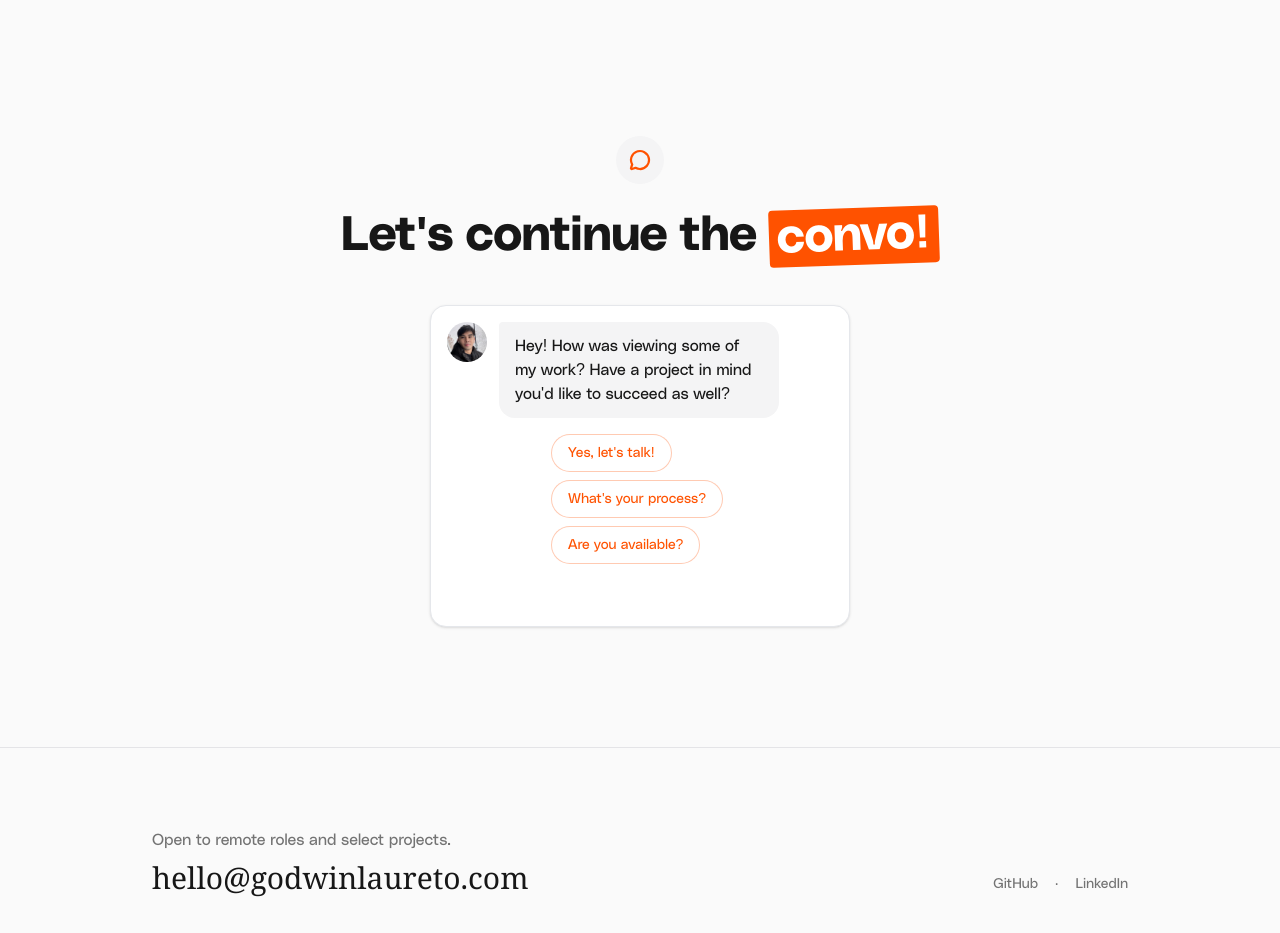
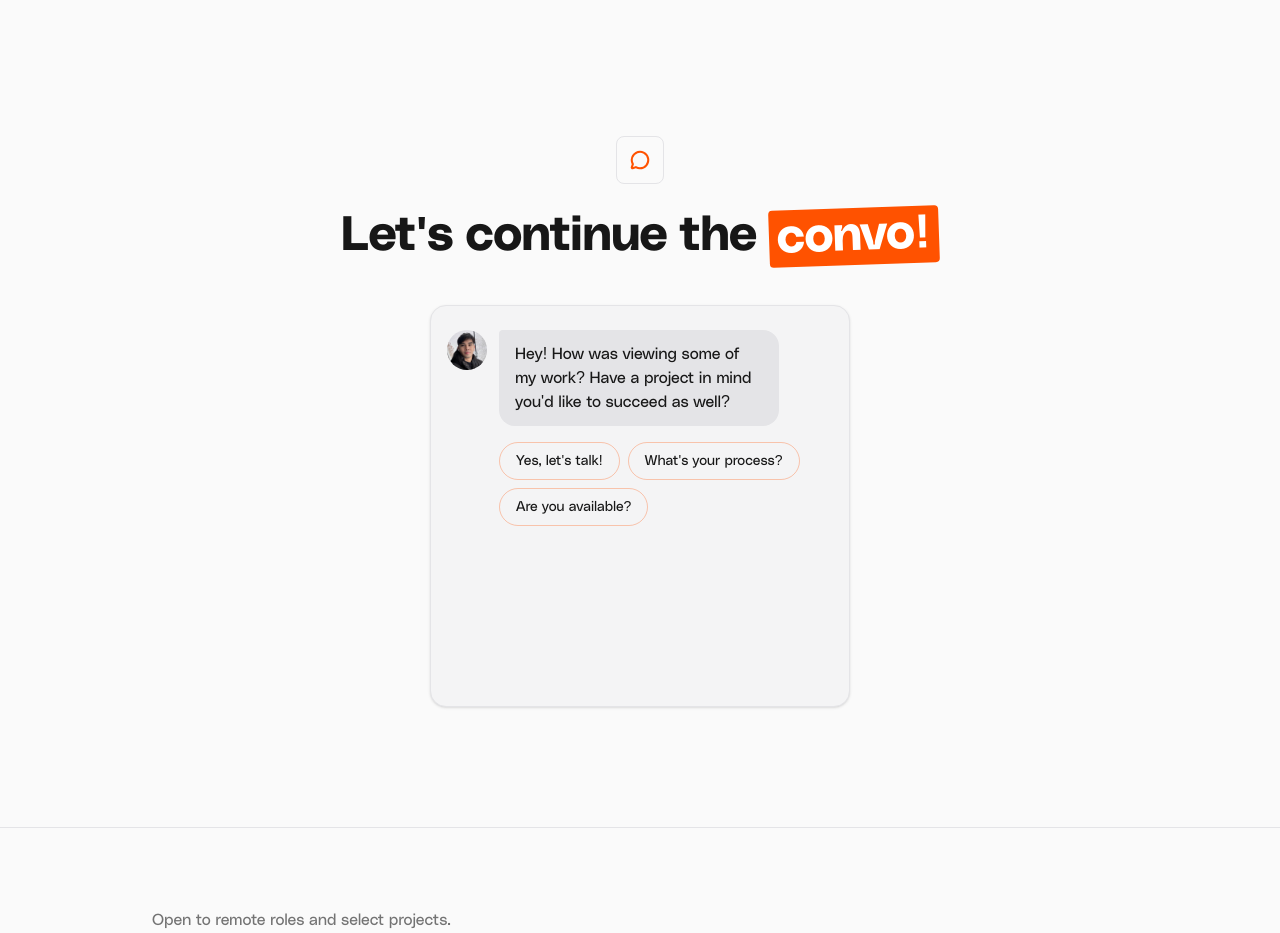
Before and after one commit to godwinlau/portfolio, a Next.js app: page / in a window 1280 px wide. Shown: the part 4460-5393 px from the top of the page. Built offline with nearby package versions, Linux system fonts and the light colour scheme.

Commit message:
Fixed Chat view

```diff
--- a/src/app/globals.css
+++ b/src/app/globals.css
@@ -60,6 +60,7 @@
   --muted: #737373;
   --accent: var(--primary);
   --bubble: #f4f4f5;
+  --bubble-chat: #e4e4e7;
   --border: #e4e4e7;
 }
 
@@ -71,7 +72,8 @@
   --text: #fafafa;
   --muted: #a3a3a3;
   --accent: var(--primary);
-  --bubble: #1c1c1c;
+  --bubble: #131313;
+  --bubble-chat: #1c1c1c;
   --border: #262626;
 }
 
@@ -82,7 +84,8 @@
     --text: #fafafa;
     --muted: #a3a3a3;
     --accent: var(--primary);
-    --bubble: #1c1c1c;
+    --bubble: #131313;
+    --bubble-chat: #1c1c1c;
     --border: #262626;
   }
 }
@@ -98,6 +101,7 @@
   --color-muted: var(--muted);
   --color-accent: var(--accent);
   --color-bubble: var(--bubble);
+  --color-bubble-chat: var(--bubble-chat);
   --color-border: var(--border);
 
   /* Font Sizes - Maps to text-h1, text-h2, etc. */
--- a/src/components/sections/ChatCTA.tsx
+++ b/src/components/sections/ChatCTA.tsx
@@ -145,7 +145,7 @@ function TypingIndicator({ isGodwin }: { isGodwin: boolean }) {
       {isGodwin ? <GodwinAvatar /> : <ViewerAvatar />}
       <div
         className={`rounded-2xl px-4 py-3 ${
-          isGodwin ? 'rounded-tl-sm bg-bubble' : 'rounded-tr-sm bg-accent'
+          isGodwin ? 'rounded-tl-sm bg-bubble-chat' : 'rounded-tr-sm bg-accent'
         }`}
       >
         <div className="flex items-center gap-1">
@@ -190,7 +190,7 @@ function ChatBubble({ message }: { message: ConversationNode }) {
         <div
           className={`rounded-2xl px-4 py-3 ${
             isGodwin
-              ? 'rounded-tl-sm bg-bubble text-text'
+              ? 'rounded-tl-sm bg-bubble-chat text-text'
               : 'rounded-tr-sm bg-accent text-white'
           }`}
         >
@@ -216,7 +216,7 @@ function QuickReplies({
       animate={{ opacity: 1, y: 0 }}
       exit={{ opacity: 0, y: -10 }}
       transition={{ duration: 0.3 }}
-      className="ml-13 flex flex-wrap gap-2 pl-[52px]"
+      className="flex flex-row flex-wrap gap-2 pl-[52px]"
     >
       {replies.map((reply) => (
         <motion.button
@@ -225,10 +225,10 @@ function QuickReplies({
           disabled={disabled}
           whileHover={{ scale: disabled ? 1 : 1.02 }}
           whileTap={{ scale: disabled ? 1 : 0.98 }}
-          className={`rounded-full border border-accent/30 bg-white px-4 py-2 text-sm text-accent transition-all ${
+          className={`rounded-full border border-accent/30 px-4 py-2 text-sm text-text transition-all ${
             disabled
               ? 'cursor-not-allowed opacity-50'
-              : 'hover:border-accent hover:bg-accent/5'
+              : 'hover:border-accent hover:bg-accent/10'
           }`}
         >
           {reply.label}
@@ -240,7 +240,7 @@ function QuickReplies({
 
 export function ChatCTA() {
   const containerRef = useRef<HTMLDivElement>(null);
-  const messagesEndRef = useRef<HTMLDivElement>(null);
+  const scrollContainerRef = useRef<HTMLDivElement>(null);
   const [visibleMessages, setVisibleMessages] = useState<ConversationNode[]>([]);
   const [currentReplies, setCurrentReplies] = useState<QuickReply[] | null>(null);
   const [isTyping, setIsTyping] = useState<'godwin' | 'viewer' | null>(null);
@@ -248,10 +248,15 @@ export function ChatCTA() {
   const [isProcessing, setIsProcessing] = useState(false);
   const [hasStarted, setHasStarted] = useState(false);
 
-  // Scroll to bottom when new messages appear
+  // Scroll to bottom within container when new messages appear
   useEffect(() => {
-    messagesEndRef.current?.scrollIntoView({ behavior: 'smooth' });
-  }, [visibleMessages, isTyping, currentReplies, showCTA]);
+    if (hasStarted && scrollContainerRef.current) {
+      scrollContainerRef.current.scrollTo({
+        top: scrollContainerRef.current.scrollHeight,
+        behavior: 'smooth',
+      });
+    }
+  }, [visibleMessages, isTyping, currentReplies, showCTA, hasStarted]);
 
   const showMessagesSequentially = useCallback(
     async (nodes: ConversationNode[], startIndex = 0) => {
@@ -338,7 +343,7 @@ export function ChatCTA() {
             initial={{ opacity: 0, scale: 0.8 }}
             animate={hasStarted ? { opacity: 1, scale: 1 } : {}}
             transition={{ duration: 0.4 }}
-            className="mb-6 flex h-12 w-12 items-center justify-center rounded-full bg-bubble"
+            className="mb-6 flex h-12 w-12 items-center justify-center rounded-lg border border-border p-3"
           >
             <ChatCircle size={24} weight="bold" className="text-accent" />
           </motion.div>
@@ -357,8 +362,8 @@ export function ChatCTA() {
           </motion.h2>
 
           {/* Chat messages - fixed height container */}
-          <div className="mb-6 w-full max-w-[420px] overflow-hidden rounded-2xl border border-gray-200 bg-white shadow-sm">
-            <div className="h-[320px] overflow-y-auto p-4">
+          <div className="mb-6 w-full max-w-[420px] overflow-hidden rounded-2xl border border-border bg-bubble shadow-sm">
+            <div ref={scrollContainerRef} className="h-[400px] overflow-y-auto px-4 py-6">
               <div className="flex flex-col gap-4">
                 <AnimatePresence mode="sync">
                   {visibleMessages.map((message) => (
@@ -381,8 +386,6 @@ export function ChatCTA() {
                     />
                   )}
                 </AnimatePresence>
-
-                <div ref={messagesEndRef} />
               </div>
             </div>
           </div>
--- a/src/components/sections/StackGrid.tsx
+++ b/src/components/sections/StackGrid.tsx
@@ -30,7 +30,7 @@ export function StackGrid() {
         >
           {skillCategories.map((category) => (
             <div key={category.title}>
-              <p className="mb-4 text-sm font-medium uppercase tracking-wide text-muted">
+              <p className="mb-4 text-xs font-medium uppercase tracking-wide text-muted">
                 {category.title}
               </p>
               <ul className="grid grid-cols-2 gap-3 md:grid-cols-1">
```
